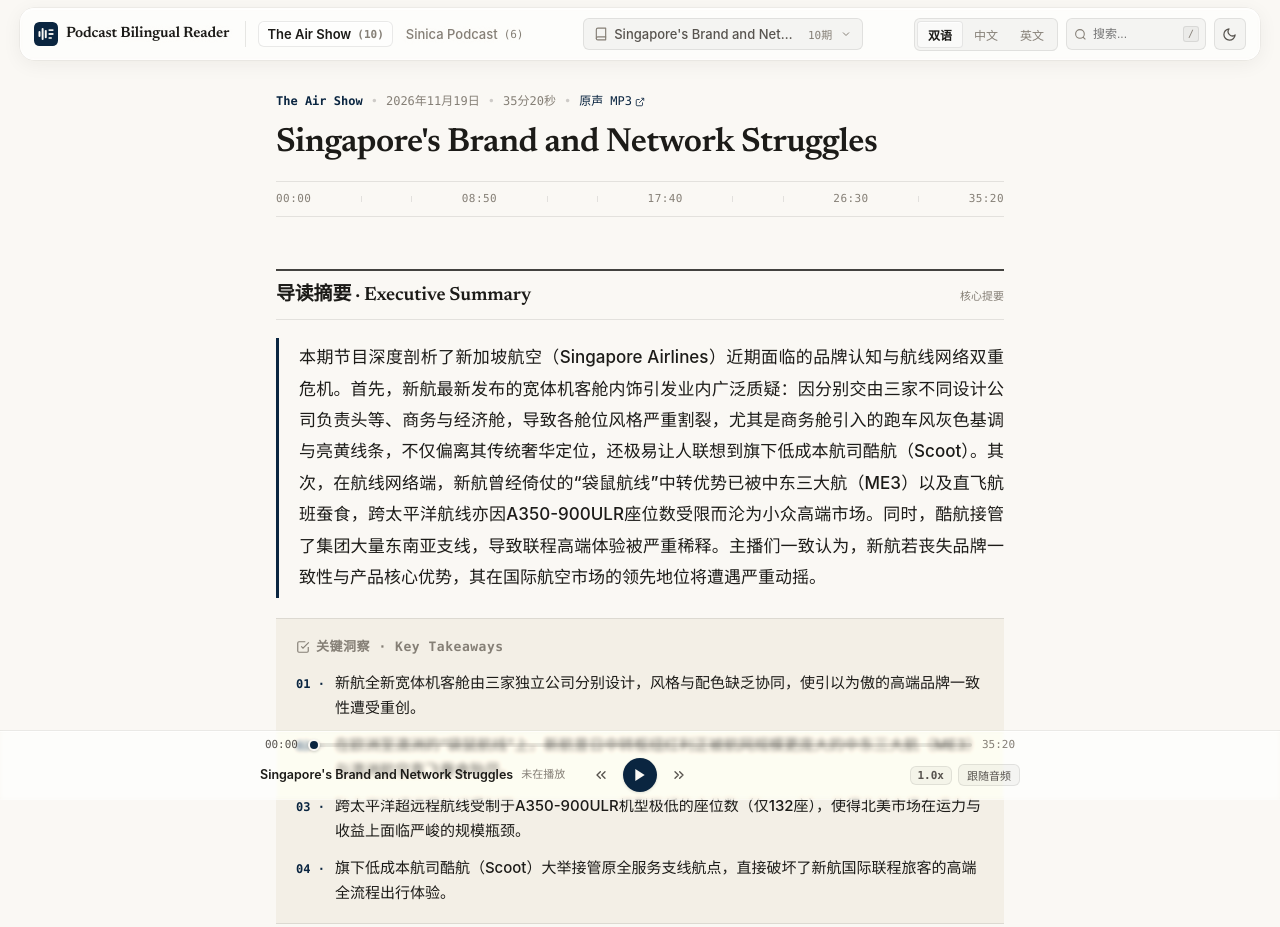
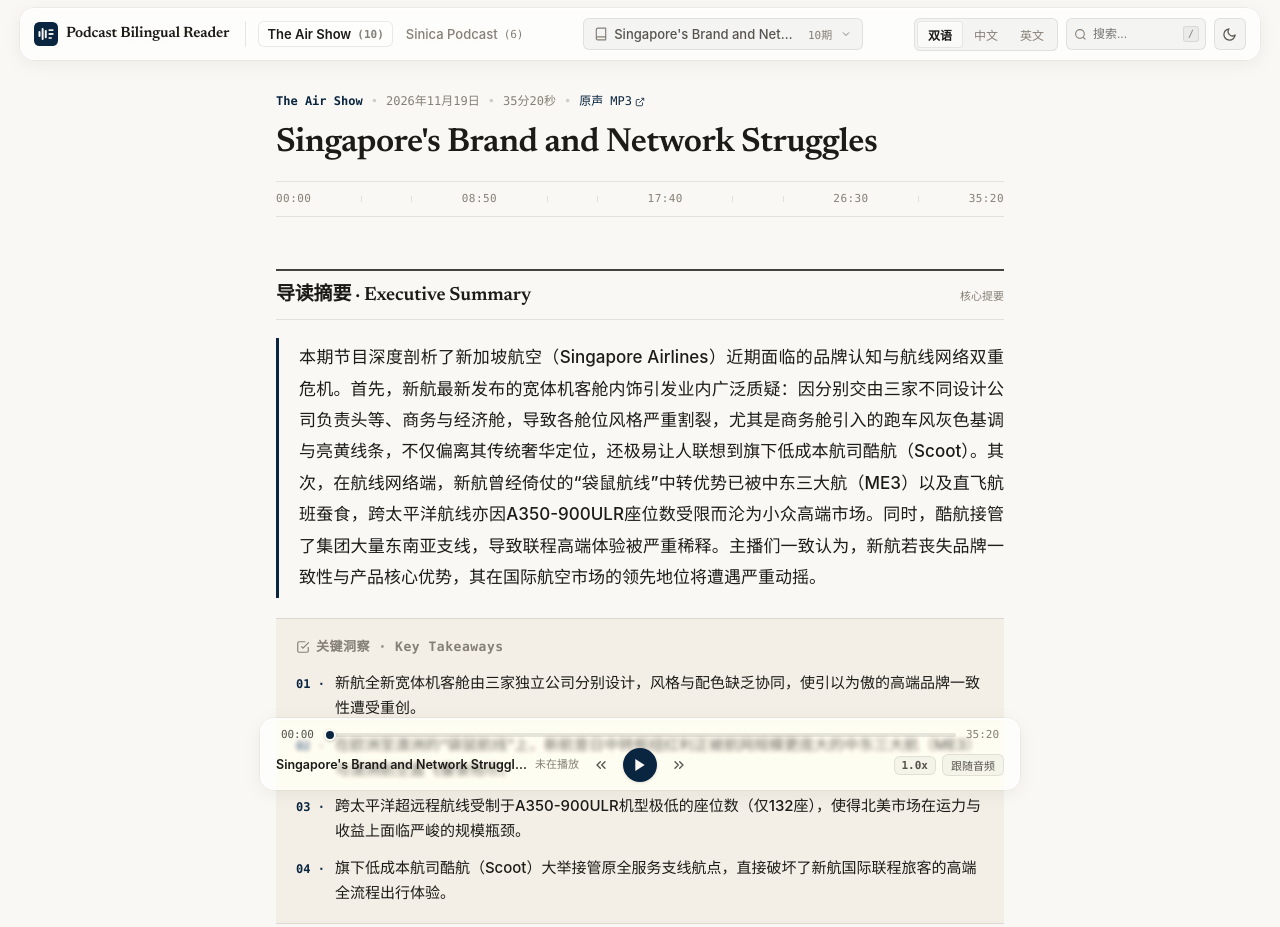
Before and after one commit to Cassette-P/airshow-reader, a plain HTML site: page docs/index.html in a window 1280 px wide. Shown: the top 927 px of the page. Drawn offline with Linux system fonts and the light colour scheme.

Commit message:
style(ui): apply floating liquid glass capsule to desktop/tablet audio player

```diff
--- a/docs/index.html
+++ b/docs/index.html
@@ -171,23 +171,6 @@
       box-shadow: inset 0 1px 0 rgba(255, 250, 240, 0.04);
     }
 
-    /* Safari Edge-sampling Bypass Glass Layer (Audio Player Bar) */
-    .audio-player-bar::before {
-      content: "";
-      position: absolute;
-      inset: 0;
-      z-index: 0;
-      pointer-events: none;
-      background: var(--bg-surface-header);
-      backdrop-filter: var(--glass-filter);
-      -webkit-backdrop-filter: var(--glass-filter);
-      border-top: 0.5px solid rgba(28, 27, 24, 0.08);
-      box-shadow: inset 0 1px 0 rgba(255, 255, 255, 0.65), inset 0 -1px 0 rgba(255, 255, 255, 0.35);
-    }
-    [data-theme="dark"] .audio-player-bar::before {
-      border-top: 0.5px solid rgba(255, 250, 240, 0.11);
-      box-shadow: inset 0 1px 0 rgba(255, 255, 255, 0.10), inset 0 -1px 0 rgba(255, 255, 255, 0.04);
-    }
 
     /* ==========================================================================
        2. Reset & Base Typography (Requirement 三 & 五)
@@ -215,7 +198,7 @@
       min-height: 100vh;
       display: flex;
       flex-direction: column;
-      padding-bottom: calc(var(--player-h) + 56px + env(safe-area-inset-bottom));
+      padding-bottom: calc(var(--player-h) + 64px + env(safe-area-inset-bottom));
       transition: background-color 0.2s ease, color 0.2s ease;
     }
 
@@ -1164,19 +1147,45 @@
       min-height: var(--player-h);
       z-index: 90;
       background: transparent;
-      padding: 6px 12px calc(8px + env(safe-area-inset-bottom));
+      border-top: none;
+      box-shadow: none;
+      padding: 0 12px calc(10px + env(safe-area-inset-bottom));
+      pointer-events: none;
     }
 
     .player-container {
       position: relative;
-      z-index: 1;
       max-width: var(--content-max-w);
+      width: 100%;
       margin: 0 auto;
       height: 100%;
       display: flex;
       flex-direction: column;
       justify-content: center;
       gap: 4px;
+      border-radius: 14px;
+      padding: 8px 16px;
+      background: transparent;
+      pointer-events: auto;
+    }
+
+    .player-container::before {
+      content: "";
+      position: absolute;
+      inset: 0;
+      border-radius: inherit;
+      z-index: 0;
+      pointer-events: none;
+      background: var(--bg-surface-header);
+      backdrop-filter: var(--glass-filter);
+      -webkit-backdrop-filter: var(--glass-filter);
+      border: 1px solid var(--glass-border);
+      box-shadow: var(--glass-shadow);
+    }
+
+    .player-container > * {
+      position: relative;
+      z-index: 1;
     }
 
     /* Scrubber Track */
@@ -1705,6 +1714,24 @@
         padding: 2px 6px;
         font-size: 0.65rem;
       }
+      .audio-player-bar {
+        padding: 0;
+        pointer-events: auto;
+      }
+      .player-container {
+        max-width: 100%;
+        border-radius: 0;
+        padding: 6px 12px calc(8px + env(safe-area-inset-bottom));
+      }
+      .player-container::before {
+        border-radius: 0;
+        border: none;
+        border-top: 0.5px solid var(--glass-border);
+        box-shadow: inset 0 1px 0 rgba(255, 255, 255, 0.65);
+      }
+      [data-theme="dark"] .player-container::before {
+        box-shadow: inset 0 1px 0 rgba(255, 255, 255, 0.14);
+      }
       .archive-drawer {
         width: 100vw;
         max-width: 100vw;
@@ -1748,7 +1775,7 @@
     /* Fallback for browsers without backdrop-filter support */
     @supports not ((backdrop-filter: blur(1px)) or (-webkit-backdrop-filter: blur(1px))) {
       .header-inner::before,
-      .audio-player-bar::before,
+      .player-container::before,
       .search-box-wrap.mobile-expanded {
         background: var(--bg-surface);
       }
```
